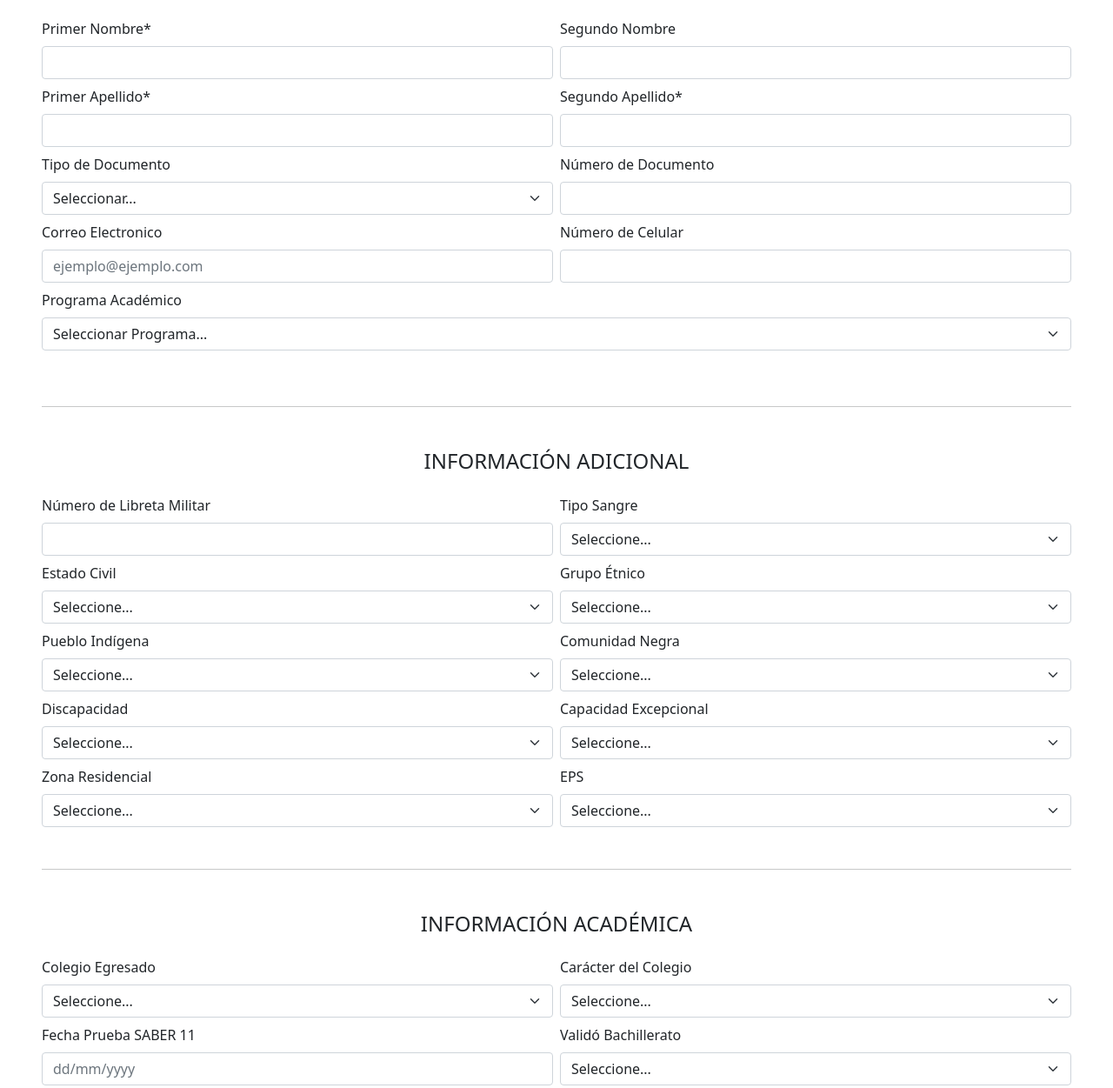
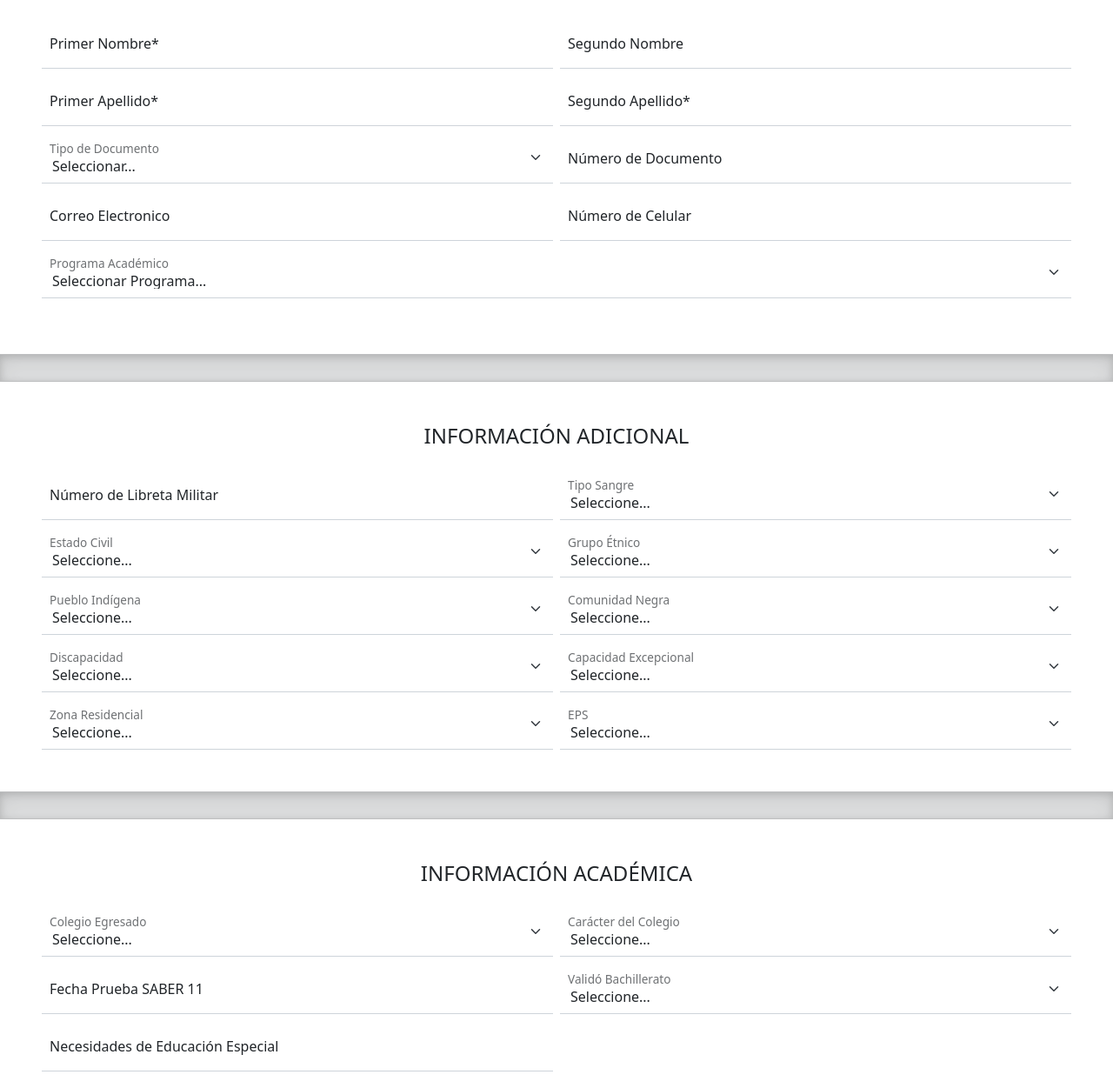
Before and after one commit to JhoanSebas96/admision, a plain HTML site: page admision/admision.html in a window 1280 px wide. Shown: the part 80-1331 px from the top of the page at 87% size. Drawn offline with nearby package versions, Linux system fonts and the light colour scheme.

Commit message:
add style.css

```diff
--- a/admision/admision.html
+++ b/admision/admision.html
@@ -4,7 +4,7 @@
         <title></title>
         <meta charset="UTF-8">
         <meta name="viewport" content="width=device-width, initial-scale=1">
-        <link href="css/style.css" rel="stylesheet">
+        <link href="css/styleSelf.css" rel="stylesheet">
         <link
             href="https://cdn.jsdelivr.net/npm/bootstrap@5.0.0-beta3/dist/css/bootstrap.min.css"
             rel="stylesheet"
@@ -13,104 +13,105 @@
         />
     </head>
     <body class="bg-light">
-        <div class=" bg-white  py-5 px-5">
+        <div class=" bg-white py-5 px-5 ">
             <form class="needs-validation" novalidate="">
                 <h4 class="mb-4 text-center text-uppercase">Información Personal</h4>
                 <div class="row g-2">
-                    <div class="col-sm-6">
-                        <label for="primerNombre" class="form-label">Primer Nombre*</label>
-                        <input type="text" class="form-control" id="primerNombre" placeholder="" value="" required="">
+                    <div class="col-sm-6 form-floating">
+                        <input type="text" class="form-control" id="primerNombre" placeholder="Primer Nombre" value="" required="">
+                        <label for="primerNombre">Primer Nombre*</label>
                         <div class="invalid-feedback">
                         Valid first name is required.
                         </div>
                     </div>
 
-                    <div class="col-sm-6">
-                        <label for="segundoNombre" class="form-label">Segundo Nombre</label>
-                        <input type="text" class="form-control" id="segundoNombre" placeholder="" value="" required="">
+                    <div class="col-sm-6 form-floating">
+                        <input type="text" class="form-control" id="segundoNombre" placeholder="Segundo Nombre" value="" required="">
+                        <label for="segundoNombre">Segundo Nombre</label>
                         <div class="invalid-feedback">
                         Valid last name is required.
                         </div>
                     </div>
 
-                    <div class="col-sm-6">
-                        <label for="primerApellido" class="form-label">Primer Apellido*</label>
-                        <input type="text" class="form-control" id="primerApellido" placeholder="" value="" required="">
+                    <div class="col-sm-6 form-floating">
+                        <input type="text" class="form-control" id="primerApellido" placeholder="Primer Apellido" value="" required="">
+                        <label for="primerApellido">Primer Apellido*</label>
                         <div class="invalid-feedback">
                             Your username is required.
                         </div>
                     </div>
 
-                    <div class="col-sm-6">
-                        <label for="segundoApellido" class="form-label">Segundo Apellido*</label>
-                        <input type="text" class="form-control" id="segundoApellido" placeholder="" value="" required="">
+                    <div class="col-sm-6 form-floating">
+                        <input type="text" class="form-control" id="segundoApellido" placeholder="Segundo Apellido" value="" required="">
+                        <label for="segundoApellido">Segundo Apellido*</label>
                         <div class="invalid-feedback">
                         Please enter a valid email address for shipping updates.
                         </div>
                     </div>
 
-                    <div class="col-sm-6">
-                        <label for="tipoDocumento" class="form-label">Tipo de Documento</label>
+                    <div class="col-sm-6 form-floating">
                         <select class="form-select" id="tipoDocumento" required="">
                         <option selected>Seleccionar...</option>
                         <option value="C.C.">Cedula de Ciudadania</option>
                         <option value="T.I.">Tarjeta de Indentidad</option>
                         <option value="C.E.">Cedula de Extranjera</option>
                         </select>
+                        <label for="tipoDocumento">Tipo de Documento</label>
                         <div class="invalid-feedback">
                         Please select a valid country.
                         </div>
                     </div>
 
-                    <div class="col-sm-6">
-                        <label for="numeroDocumento" class="form-label">Número de Documento</label>
-                        <input type="number" class="form-control" id="numeroDocumento" placeholder="" required="">
+                    <div class="col-sm-6 form-floating">
+                        <input type="number" class="form-control" id="numeroDocumento" placeholder="Número de Documento" required="">
+                        <label for="numeroDocumento">Número de Documento</label>
                         <div class="invalid-feedback">
                         Zip code required.
                         </div>
                     </div>
 
-                    <div class="col-sm-6">
-                        <label for="correoElectronico" class="form-label">Correo Electronico</label>
-                        <input type="text" class="form-control" id="correoElectronico" placeholder="ejemplo@ejemplo.com" required="">
+                    <div class="col-sm-6 form-floating">
+                        <input type="text" class="form-control" id="correoElectronico" placeholder="Correo Electronico" required="">
+                        <label for="correoElectronico">Correo Electronico</label>
                         <div class="invalid-feedback">
                         Please enter your shipping address.
                         </div>
                     </div>
 
-                    <div class="col-sm-6">
-                        <label for="numeroCelular" class="form-label">Número de Celular</label>
-                        <input type="number" class="form-control" id="numeroCelular" placeholder="" required="">
+                    <div class="col-sm-6 form-floating">
+                        <input type="number" class="form-control" id="numeroCelular" placeholder="Número de Celular" required="">
+                        <label for="numeroCelular" >Número de Celular</label>
                         <div class="invalid-feedback">
                         Zip code required.
                         </div>
                     </div>
 
-                    <div class="col-12 mb-3">
-                        <label for="programaAcademico" class="form-label">Programa Académico</label>
+                    <div class="col-12 mb-3 form-floating">
                         <select class="form-select" id="programaAcademico" required="">
                             <option selected>Seleccionar Programa...</option>
                             <option value="">Ingeniería Civil</option>
                             <option value="">Arquitectura</option>
                             <option value="">Medicina Veterinaria y Zootecnia</option>
                         </select>
+                        <label for="programaAcademico" class="form-label">Programa Académico</label>
                         <div class="invalid-feedback">
                         Please provide a valid state.
                         </div>
                     </div>
                 </div>
             </form>
-            <hr class="my-5">
+        </div>
+        <div class="b-example-divider"></div>
+        <div class=" bg-white py-5 px-5">
             <form class="needs-validation" novalidate="">
                 <h4 class="mb-4 text-center text-uppercase">Información Adicional</h4>
                 <div class="row g-2">
-                    <div class="col-sm-6">
-                        <label for="numeroLibreta" class="form-label">Número de Libreta Militar</label>
-                        <input type="number" class="form-control" id="numeroLibreta" placeholder="" required="">
+                    <div class="col-sm-6  form-floating">
+                        <input type="number" class="form-control" id="numeroLibreta" placeholder="Número de Libreta Militar" required="">
+                        <label for="numeroLibreta">Número de Libreta Militar</label>
                     </div>
 
-                    <div class="col-sm-6">
-                        <label for="tipoSangre" class="form-label">Tipo Sangre</label>
+                    <div class="col-sm-6 form-floating">
                         <select class="form-select" id="tipoSangre" required="">
                             <option selected>Seleccione...</option>
                             <option value="">A+</option>
@@ -122,10 +123,10 @@
                             <option value="">AB+</option>
                             <option value="">AB-</option>
                         </select>
+                        <label for="tipoSangre" class="form-label">Tipo Sangre</label>
                     </div>
 
-                    <div class="col-sm-6">
-                        <label for="estadoCivil" class="form-label">Estado Civil</label>
+                    <div class="col-sm-6 form-floating">
                         <select class="form-select" id="estadoCivil" required="">
                             <option selected>Seleccione...</option>
                             <option value="">Casado(a)</option>
@@ -136,10 +137,10 @@
                             <option value="">Unión libre</option>
                             <option value="">Viudo(a)</option>
                         </select>
+                        <label for="estadoCivil" class="form-label">Estado Civil</label>
                     </div>
 
-                    <div class="col-sm-6">
-                        <label for="grupoEtnico" class="form-label">Grupo Étnico</label>
+                    <div class="col-sm-6 form-floating">
                         <select class="form-select" id="grupoEtnico" required="">
                             <option selected>Seleccione...</option>
                             <option value="">No pertenece</option>
@@ -148,136 +149,143 @@
                             <option value="">Pueblo RROM</option>
                             <option value="">No informa</option>
                         </select>
+                        <label for="grupoEtnico" class="form-label">Grupo Étnico</label>
                     </div>
 
-                    <div class="col-sm-6">
-                        <label for="puebloIndigena" class="form-label">Pueblo Indígena</label>
+                    <div class="col-sm-6 form-floating">
                         <select class="form-select" id="puebloIndigena" required="">
                             <option selected>Seleccione...</option>
                         </select>
+                        <label for="puebloIndigena" class="form-label">Pueblo Indígena</label>
                     </div>
 
-                    <div class="col-sm-6">
-                        <label for="comunidadNegra" class="form-label">Comunidad Negra</label>
+                    <div class="col-sm-6 form-floating">
                         <select class="form-select" id="comunidadNegra" required="">
                             <option selected>Seleccione...</option>
                         </select>
+                        <label for="comunidadNegra" class="form-label">Comunidad Negra</label>
                     </div>
 
-                    <div class="col-sm-6">
-                        <label for="discapacidad" class="form-label">Discapacidad</label>
+                    <div class="col-sm-6 form-floating">
                         <select class="form-select" id="discapacidad" required="">
                             <option selected>Seleccione...</option>
                         </select>
+                        <label for="discapacidad" class="form-label">Discapacidad</label>
                     </div>
 
-                    <div class="col-sm-6">
-                        <label for="capacidadExcepcional" class="form-label">Capacidad Excepcional</label>
+                    <div class="col-sm-6 form-floating">
                         <select class="form-select" id="capacidadExcepcional" required="">
                             <option selected>Seleccione...</option>
                         </select>
+                        <label for="capacidadExcepcional" class="form-label">Capacidad Excepcional</label>
                     </div>
 
-                    <div class="col-sm-6">
-                        <label for="zonaResidencial" class="form-label">Zona Residencial</label>
+                    <div class="col-sm-6 form-floating">
                         <select class="form-select" id="zonaResidencial" required="">
                             <option selected>Seleccione...</option>
                         </select>
+                        <label for="zonaResidencial" class="form-label">Zona Residencial</label>
                     </div>
 
-                    <div class="col-sm-6">
-                        <label for="eps" class="form-label">EPS</label>
+                    <div class="col-sm-6 form-floating">
                         <select class="form-select" id="eps" required="">
                             <option selected>Seleccione...</option>
                         </select>
+                        <label for="eps" class="form-label">EPS</label>
                     </div>
 
                 </div>
             </form>
-            <hr class="my-5">
+        </div>
+        <div class="b-example-divider"></div>
+        <div class=" bg-white py-5 px-5">
             <form class="needs-validation" novalidate="">
                 <h4 class="mb-4 text-center text-uppercase">Información Académica</h4>
                 <div class="row g-2">
 
-                    <div class="col-sm-6">
-                        <label for="colegioEgresado" class="form-label">Colegio Egresado</label>
+                    <div class="col-sm-6 form-floating">
                         <select class="form-select" id="colegioEgresado" required="">
                             <option selected>Seleccione...</option>
                         </select>
+                        <label for="colegioEgresado" class="form-label">Colegio Egresado</label>
                     </div>
 
-                    <div class="col-sm-6">
-                        <label for="caracterColegio" class="form-label">Carácter del Colegio</label>
+                    <div class="col-sm-6 form-floating">
                         <select class="form-select" id="caracterColegio" required="">
                             <option selected>Seleccione...</option>
                             <option value="">Público</option>
                             <option value="">Privado</option>
                         </select>
+                        <label for="caracterColegio" class="form-label">Carácter del Colegio</label>
                     </div>
 
-                    <div class="col-sm-6">
+                    <div class="col-sm-6 form-floating">
+                        <input class="form-control" id="fechaSaber" placeholder="dd/mm/yyyy" required>
                         <label for="fechaSaber" class="form-label">Fecha Prueba SABER 11</label>
-                        <input class="form-control" id="fechaSaber" placeholder="dd/mm/yyyy" required>
                     </div>
 
-                    <div class="col-sm-6">
-                        <label for="validoBachillerato" class="form-label">Validó Bachillerato</label>
+                    <div class="col-sm-6 form-floating">
                         <select class="form-select" id="puebloIndigena" required="">
                             <option selected>Seleccione...</option>
                         </select>
+                        <label for="validoBachillerato" class="form-label">Validó Bachillerato</label>
                     </div>
 
-                    <div class="col-sm-6">
+                    <div class="col-sm-6 form-floating">
+                        <input type="text" class="form-control" id="educacionEspecial" placeholder="Necesidades de Educación Especial" value="" required="">
                         <label for="educacionEspecial" class="form-label">Necesidades de Educación Especial</label>
-                        <input type="text" class="form-control" id="educacionEspecial" placeholder="" value="" required="">
                     </div>
 
                 </div>
             </form>
-            <hr class="my-5">
+        </div>
+        <div class="b-example-divider"></div>
+        <div class=" bg-white py-5 px-5">
             <form class="needs-validation" novalidate="">
                 <h4 class="mb-4 text-center text-uppercase">Información Económica</h4>
                 <div class="row g-2">
 
-                    <div class="col-sm-6">
-                        <label for="grupoSisben" class="form-label">Grupo Sisbén</label>
+                    <div class="col-sm-6 form-floating">
                         <select class="form-select" id="grupoSisben" required="">
                             <option selected>Seleccione...</option>
                         </select>
+                        <label for="grupoSisben" class="form-label">Grupo Sisbén</label>
                     </div>
 
-                    <div class="col-sm-6">
-                        <label for="subgrupoSisben" class="form-label">Subgrupo Sisbén</label>
+                    <div class="col-sm-6 form-floating">
                         <select class="form-select" id="subgrupoSisben" required="">
                             <option selected>Seleccione...</option>
                         </select>
+                        <label for="subgrupoSisben" class="form-label">Subgrupo Sisbén</label>
                     </div>
 
-                    <div class="col-sm-6">
+                    <div class="col-sm-6 form-floating">
+                        <input class="form-control" id="ayudaFinanciera" placeholder="Recibió Ayuda Financiera" required>
                         <label for="ayudaFinanciera" class="form-label">Recibió Ayuda Financiera</label>
-                        <input class="form-control" id="ayudaFinanciera" placeholder="" required>
                     </div>
 
-                    <div class="col-sm-6">
+                    <div class="col-sm-6 form-floating">
+                        <input class="form-control" id="ayudaEconomica" placeholder="Recibió Ayuda Económica" required>
                         <label for="ayudaEconomica" class="form-label">Recibió Ayuda Económica</label>
-                        <input class="form-control" id="ayudaEconomica" placeholder="" required>
                     </div>
 
                 </div>
             </form>
-            <hr class="my-5">
+        </div>
+        <div class="b-example-divider"></div>
+        <div class=" bg-white py-5 px-5">
             <form class="needs-validation" novalidate="">
                 <h4 class="mb-4 text-center text-uppercase">Cargar Soportes Generales</h4>
                 <div class="row g-2">
 
                     <div class="col-sm-6">
                         <label for="archivoLibreta" class="form-label">Libreta Militar</label>
-                        <input class="form-control" type="file" id="archivoLibreta">
+                        <input class="form-control file" type="file" id="archivoLibreta">
                     </div>
 
                     <div class="col-sm-6">
                         <label for="archivoEps" class="form-label">Certificado Afiliación EPS</label>
-                        <input class="form-control" type="file" id="archivoEps">
+                        <input class="form-control file" type="file" id="archivoEps">
                     </div>
                 </div>
             </form>
--- /dev/null
+++ b/admision/css/styleSelf.css
@@ -0,0 +1,38 @@
+.form-control, .dataTable-input, .form-select{
+  display: block;
+  width: 100%;
+  padding: 0.375rem 0.75rem;
+  font-size: 1rem;
+  font-weight: 400;
+  line-height: 1.5;
+  color: #212529;
+  background-color: #fff;
+  background-clip: padding-box;
+  border: none !important;
+  border-bottom: 1px solid #ced4da !important;
+  -webkit-appearance: none;
+     -moz-appearance: none;
+          appearance: none;
+  border-radius: 0 !important;
+  transition: border-color 0.15s ease-in-out, box-shadow 0.15s ease-in-out;
+}
+
+.form-control:focus, .dataTable-input:focus, .form-select:focus {
+    color: #212529;
+    background-color: #fff;
+    border-bottom-color: #86b7fe !important;
+    outline: 0;
+    box-shadow: none !important;
+}
+.file{
+    border: 1px solid #dee2e6 !important;
+    border-radius: 0.25rem !important;
+}
+
+.b-example-divider {
+    height: 2rem;
+    background-color: rgba(0, 0, 0, .1);
+    border: solid rgba(0, 0, 0, .15);
+    border-width: 1px 0;
+    box-shadow: inset 0 0.5em 1.5em rgba(0, 0, 0, .1), inset 0 0.125em 0.5em rgba(0, 0, 0, .15);
+}
```
